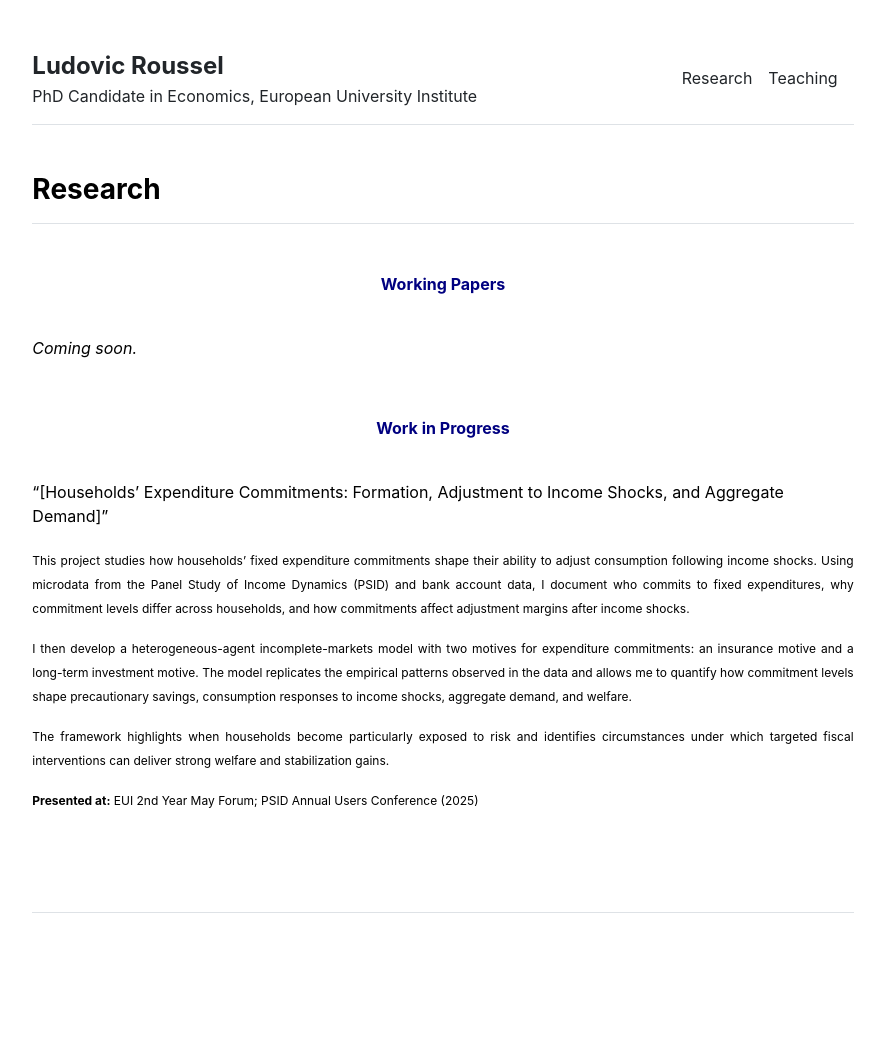
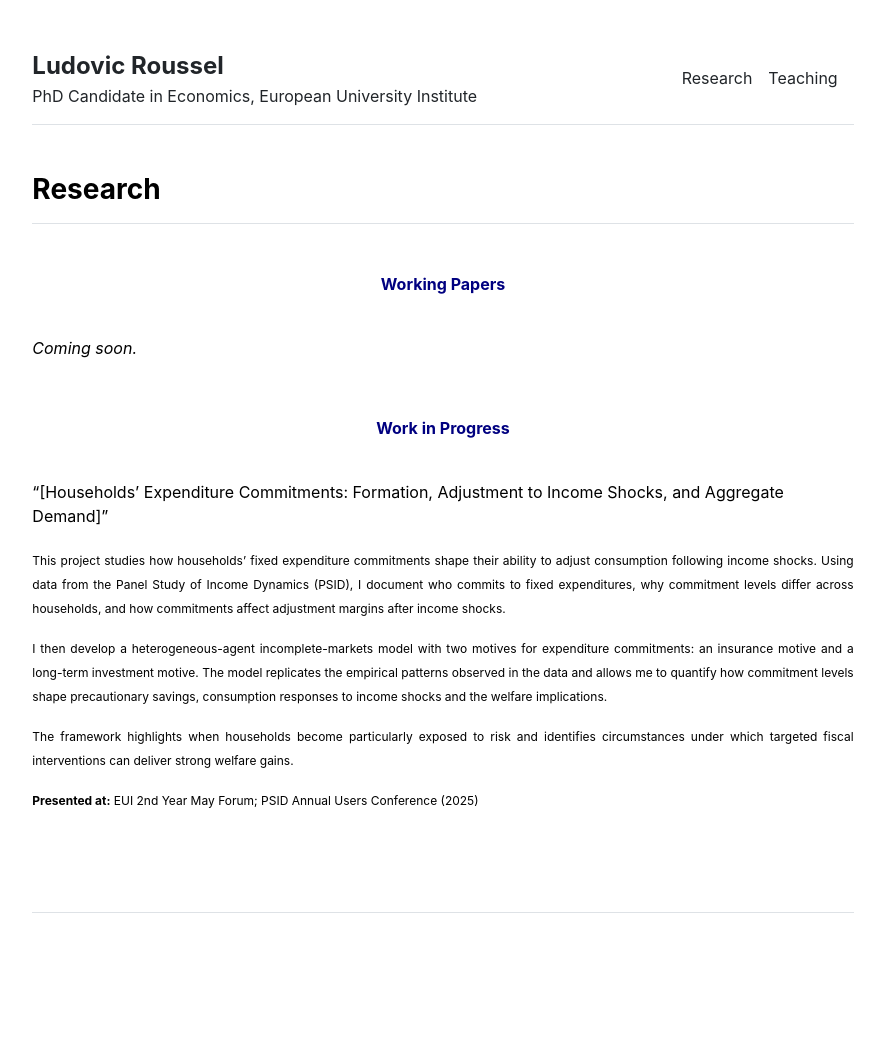
Before and after one commit to LudovicRoussel/ludovicroussel.github.io, a Jekyll site: the page built from Research/Research.md, in a window 1280 px wide. Shown: the whole page, without its empty margins (197-1082 px from the left). Built offline with Jekyll 4.4.1, drawn with Linux system fonts in a browser that asks for light colours.

Commit message:
Refine research description for clarity and conciseness
Removed redundant phrases and clarified the impact of commitment levels on welfare implications.

```diff
--- a/Research/Research.md
+++ b/Research/Research.md
@@ -22,19 +22,19 @@ title: "Research"
 
 <p align="justify">
 <sub>
-This project studies how households’ fixed expenditure commitments shape their ability to adjust consumption following income shocks. Using microdata from the Panel Study of Income Dynamics (PSID) and bank account data, I document who commits to fixed expenditures, why commitment levels differ across households, and how commitments affect adjustment margins after income shocks.
+This project studies how households’ fixed expenditure commitments shape their ability to adjust consumption following income shocks. Using data from the Panel Study of Income Dynamics (PSID), I document who commits to fixed expenditures, why commitment levels differ across households, and how commitments affect adjustment margins after income shocks.
 </sub>
 </p>
 
 <p align="justify">
 <sub>
-I then develop a heterogeneous-agent incomplete-markets model with two motives for expenditure commitments: an insurance motive and a long-term investment motive. The model replicates the empirical patterns observed in the data and allows me to quantify how commitment levels shape precautionary savings, consumption responses to income shocks, aggregate demand, and welfare.
+I then develop a heterogeneous-agent incomplete-markets model with two motives for expenditure commitments: an insurance motive and a long-term investment motive. The model replicates the empirical patterns observed in the data and allows me to quantify how commitment levels shape precautionary savings, consumption responses to income shocks and the welfare implications.
 </sub>
 </p>
 
 <p align="justify">
 <sub>
-The framework highlights when households become particularly exposed to risk and identifies circumstances under which targeted fiscal interventions can deliver strong welfare and stabilization gains.
+The framework highlights when households become particularly exposed to risk and identifies circumstances under which targeted fiscal interventions can deliver strong welfare gains.
 </sub>
 </p>
 
```
